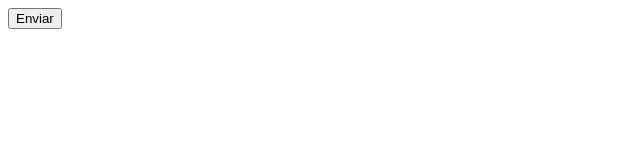
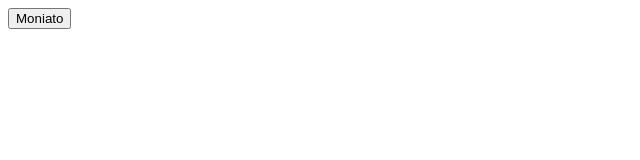
Before and after one commit to GuillermoLopezArgudo/SaboresEspa-a, a Vue app in the folder frontend/: page / in a window 1280 px wide. Shown: the top 160 px of the page, without its empty margins (0-640 px from the left). Built offline with nearby package versions, Linux system fonts and the light colour scheme.

Commit message:
Prueba commit

```diff
--- a/frontend/src/App.vue
+++ b/frontend/src/App.vue
@@ -1,6 +1,6 @@
 <template>
   <div>
-    <button @click="submit()">Enviar</button>
+    <button @click="submit()">Moniato</button>
   </div>
 </template>
 
```
